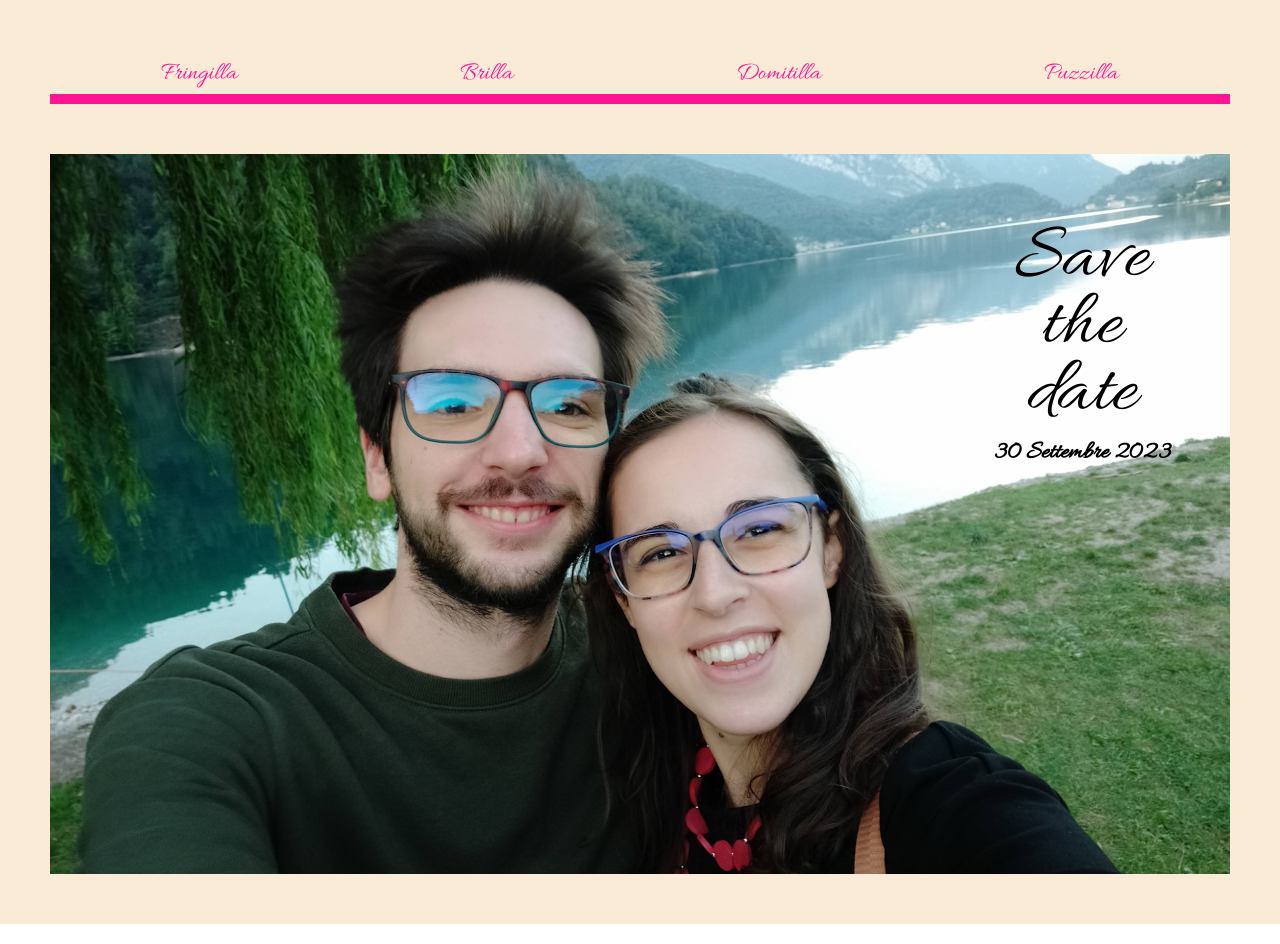
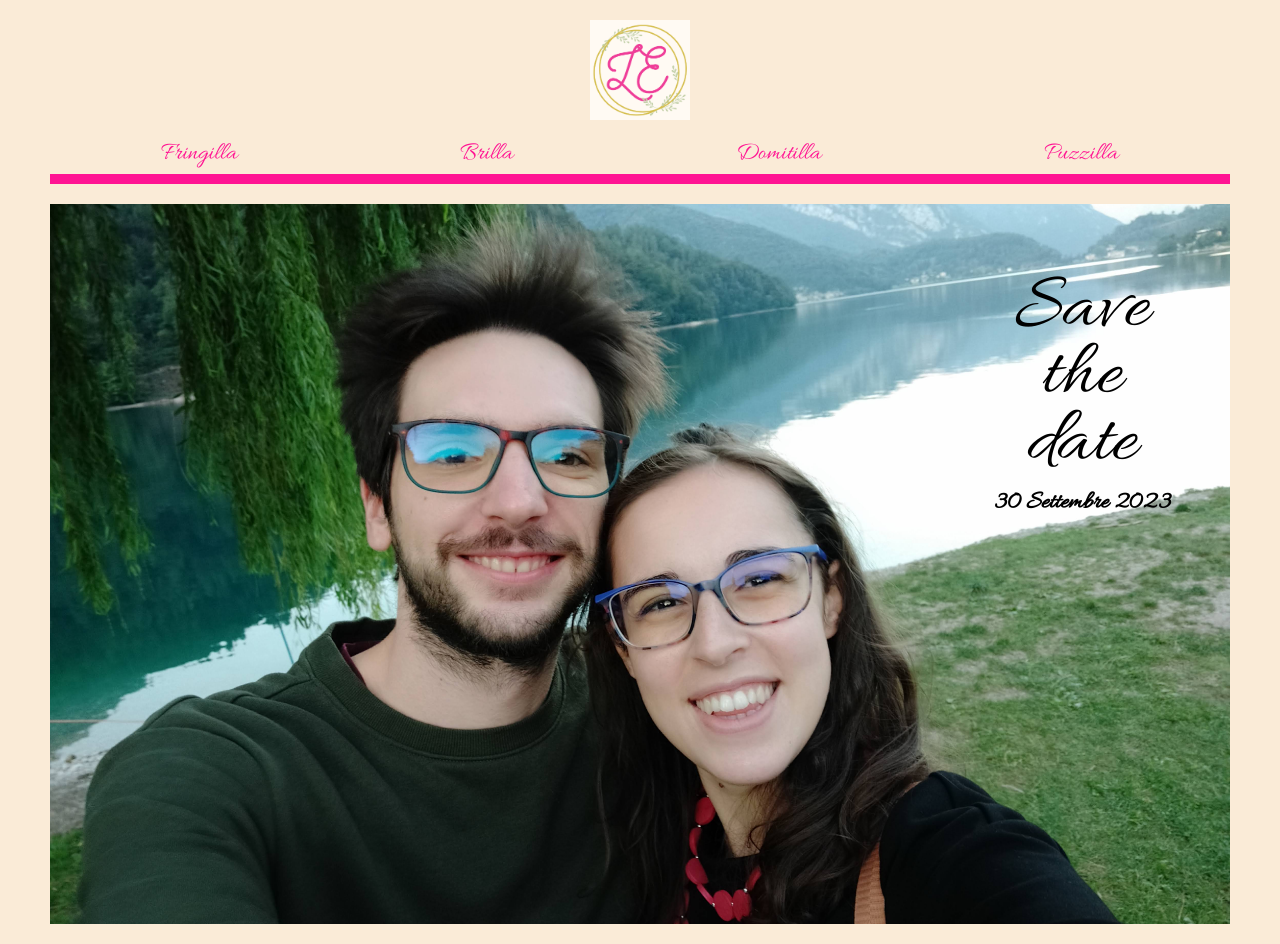
Before and after one commit to Benze94/lu-e-manu, a React (Create React App) app: page / in a window 1280 px wide. Built offline with nearby package versions, Linux system fonts and the light colour scheme.

Commit message:
feat: logo

```diff
--- a/public/index.html
+++ b/public/index.html
@@ -11,7 +11,7 @@
       manifest.json provides metadata used when your web app is installed on a
       user's mobile device or desktop. See https://developers.google.com/web/fundamentals/web-app-manifest/
     -->
-    <link rel="manifest" href="%PUBLIC_URL%/manifest.json" />
+
     <!--
       Notice the use of %PUBLIC_URL% in the tags above.
       It will be replaced with the URL of the `public` folder during the build.
--- /dev/null
+++ b/src/components/Header/Header.scss
@@ -0,0 +1,14 @@
+.Header {
+  display: flex;
+  justify-content: center;
+  margin-bottom: 10px;
+
+  &__logo {
+    width: 100px;
+    height: 100px;
+    background-image: url("../../assets/logo.png");
+    background-position: center;
+    background-repeat: no-repeat;
+    background-size: cover;
+  }
+}
--- /dev/null
+++ b/src/components/Header/Header.tsx
@@ -0,0 +1,11 @@
+import './Header.scss'
+
+const Header = (): JSX.Element => {
+  return (
+    <div className="Header">
+      <div className="Header__logo"></div>
+    </div>
+  )
+}
+
+export default Header
--- a/src/components/Navbar/Navbar.scss
+++ b/src/components/Navbar/Navbar.scss
@@ -1,7 +1,7 @@
 .Navbar {
   position: sticky;
   top: 0;
-  margin-bottom: 50px;
+  margin-bottom: 20px;
   background-color: antiquewhite;
   padding-top: 10px;
 
--- a/src/pages/homepage/Homepage.scss
+++ b/src/pages/homepage/Homepage.scss
@@ -1,4 +1,4 @@
 .Homepage {
   background-color: antiquewhite;
-  padding: 50px;
+  padding: 20px 50px;
 }
--- a/src/pages/homepage/Homepage.tsx
+++ b/src/pages/homepage/Homepage.tsx
@@ -1,10 +1,12 @@
 import Navbar from '../../components/Navbar/Navbar'
 import MainPicture from '../../components/MainPicture/MainPicture'
 import './Homepage.scss'
+import Header from '../../components/Header/Header'
 
 const Homepage = () => {
   return (
     <div className="Homepage">
+      <Header />
       <Navbar />
       <MainPicture />
     </div>
```
